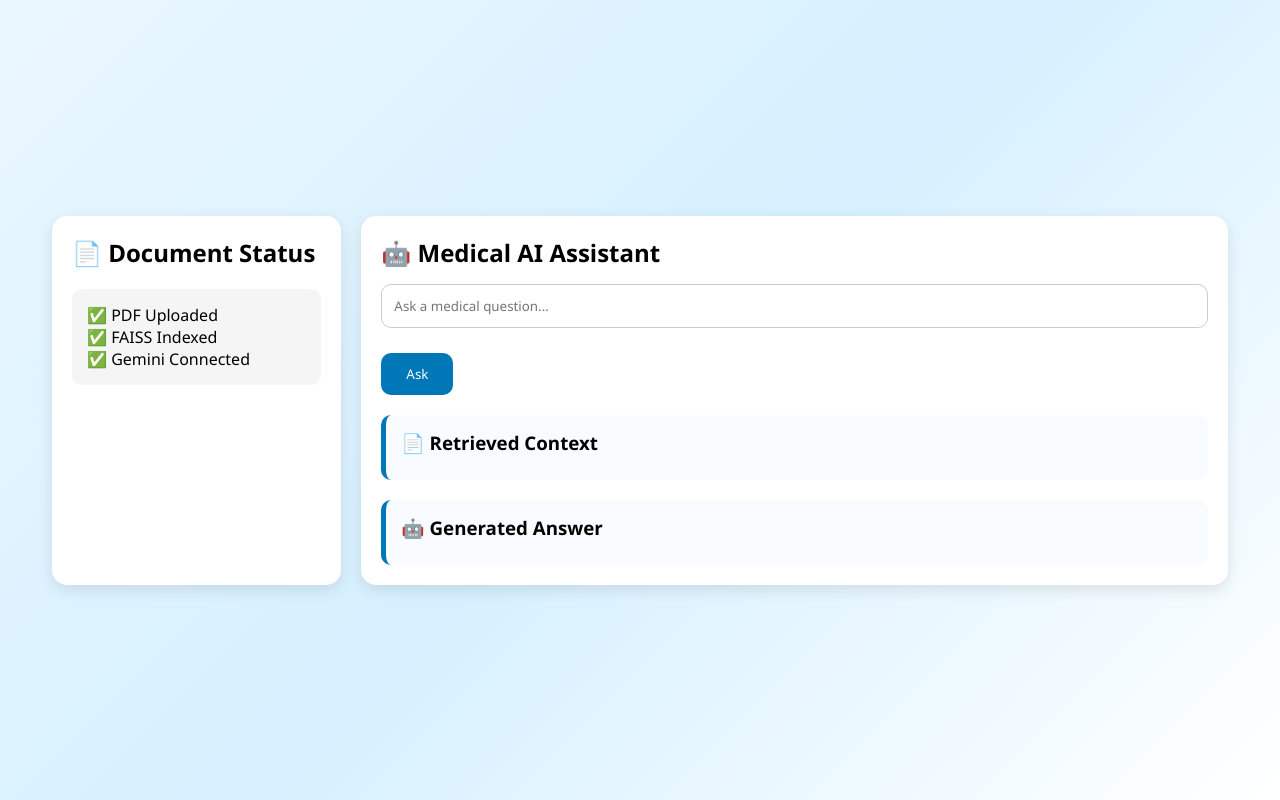
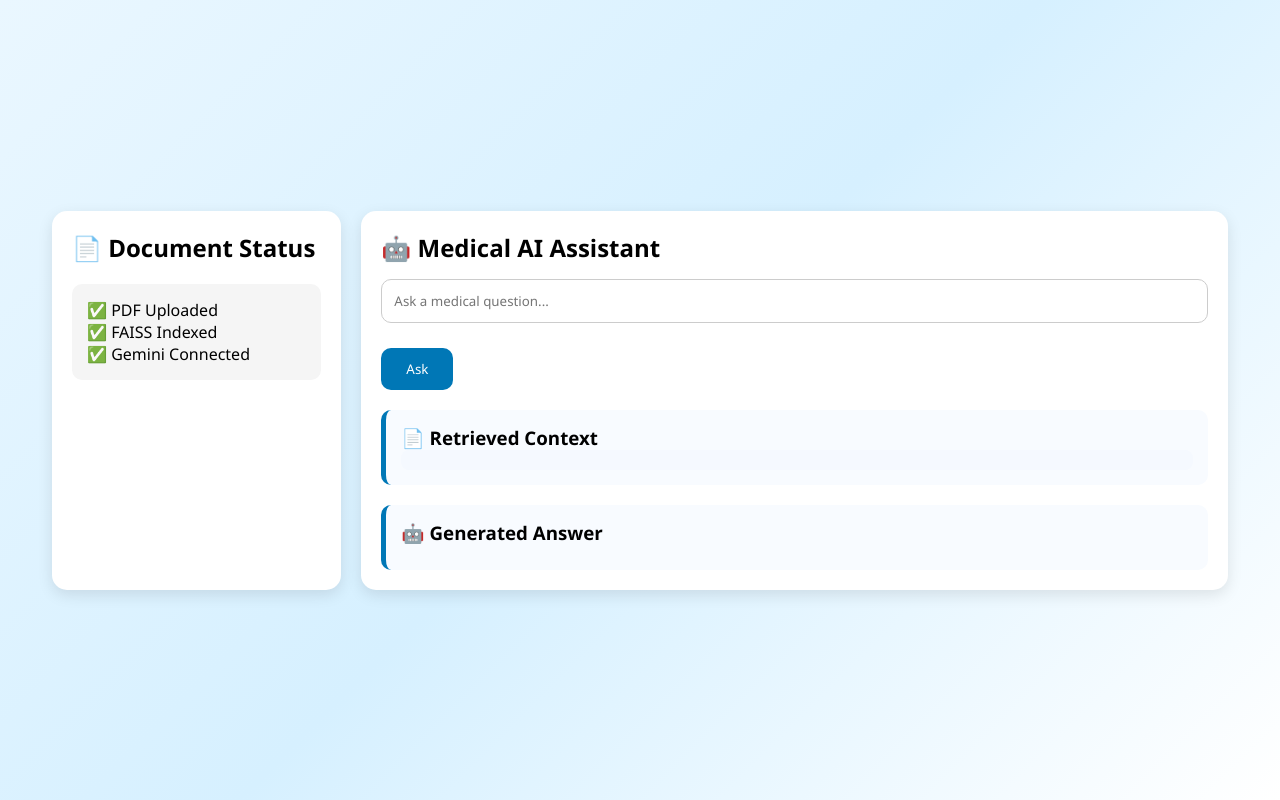
Before and after one commit to Akshithart/Medical-Information-Chatbot, a Flask app: page /chatpage in a window 1280 px wide. Run offline with Flask 3, Linux system fonts and the light colour scheme.

Commit message:
medical chatbot

```diff
--- a/app.py
+++ b/app.py
@@ -53,32 +53,6 @@ def upload():
     })
 
 
-'''@app.route("/chat", methods=["POST"])
-def chat():
-
-    global chunks
-
-    data = request.get_json()
-
-    question = data["question"]
-
-    context = retrieve(
-        question,
-        chunks
-    )
-
-    answer = generate_answer(
-        question,
-        "\n".join(context)
-    )
-    print("\n===== RETRIEVED CONTEXT =====")
-    print("\n".join(context))
-    print("=============================\n")
-    return jsonify({
-        "answer": answer,
-        "context": context
-
-    })'''
 
 @app.route("/chat", methods=["POST"])
 def chat():
@@ -90,15 +64,19 @@ def chat():
         chunks
     )
 
+
     answer = generate_answer(
         question,
         "\n".join(context)
     )
-
-    return {
-        "answer": answer
-
-    }
+    print("\n===== RETRIEVED CONTEXT =====")
+    print("\nRetrieved Context:")
+    print("\n".join(context))
+    print("=============================\n")
+    return jsonify ({
+        "answer": answer,
+        "context":context
+    })
 @app.route("/chatpage")
 def chatpage():
     return render_template(
--- a/static/script.js
+++ b/static/script.js
@@ -34,11 +34,13 @@ async function uploadPDF() {
     const data =
     await response.json();
 
+    if(data.context){
+
     document.getElementById(
-    "status"
+        "context"
     ).innerText =
-    data.message;
-
+    data.context.join("\n\n");
+    }
     if(
         data.message
     ){
--- a/static/style.css
+++ b/static/style.css
@@ -165,7 +165,7 @@ button:hover{
     border-radius:10px;
 }
 
-#context,
+
 #answer{
 
     white-space:pre-wrap;
@@ -174,3 +174,18 @@ button:hover{
 
     line-height:1.7;
 }
+
+#context{
+
+    white-space:pre-wrap;
+
+    max-height:250px;
+
+    overflow-y:auto;
+
+    padding:10px;
+
+    background:#f5f9ff;
+
+    border-radius:8px;
+}
--- a/templates/chat.html
+++ b/templates/chat.html
@@ -38,7 +38,7 @@
 
             <h3>📄 Retrieved Context</h3>
 
-            <div id="context"></div>
+            <pre id="context"></pre>
 
         </div>
 
```
Also changed, not shown: 1 other file.
